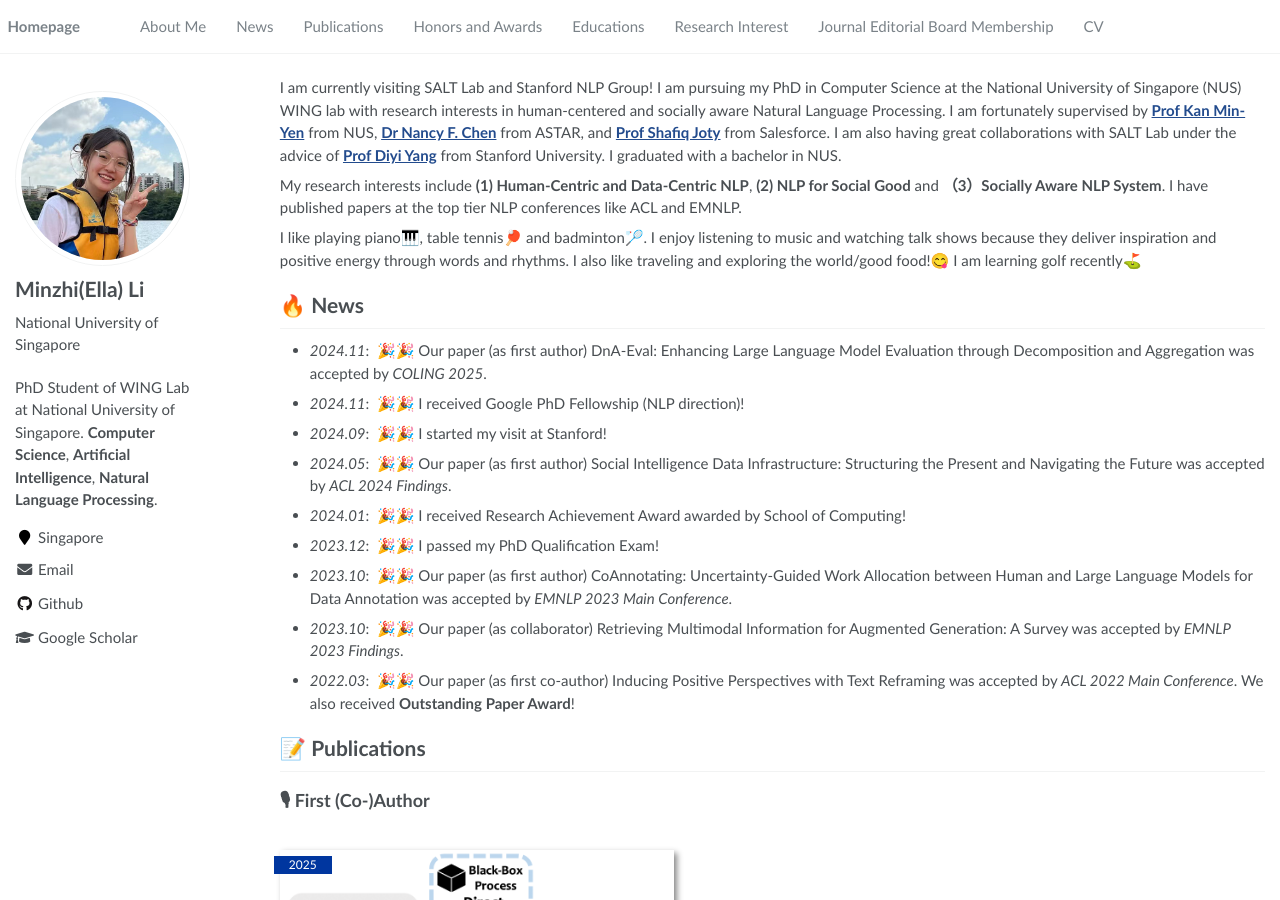
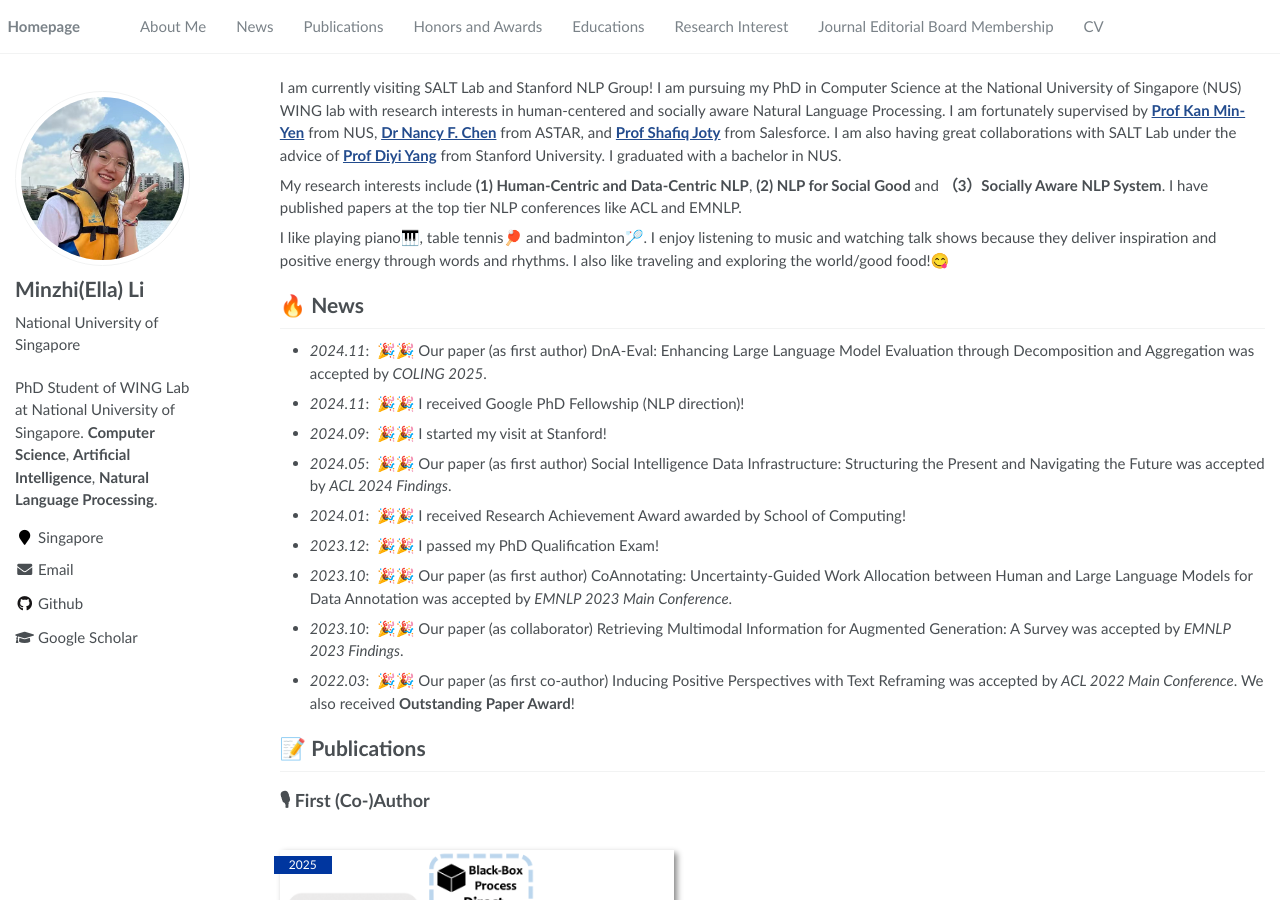
Before and after one commit to Yocodeyo/Yocodeyo.github.io, a Jekyll site: the page built from _pages/about.md, in a window 1280 px wide and 900 px high. Built offline with Jekyll 4.4.1, drawn with Linux system fonts in a browser that asks for light colours; a script that is not in the unit is left out.

Commit message:
Update about.md

```diff
--- a/_pages/about.md
+++ b/_pages/about.md
@@ -21,7 +21,7 @@
 
 My research interests include **(1) Human-Centric and Data-Centric NLP**, **(2) NLP for Social Good** and **（3）Socially Aware NLP System**. I have published papers at the top tier NLP conferences like ACL and EMNLP.
 
-I like playing piano🎹, table tennis🏓 and badminton🏸. I enjoy listening to music and watching talk shows because they deliver inspiration and positive energy through words and rhythms. I also like traveling and exploring the world/good food!😋 I am learning golf recently⛳️
+I like playing piano🎹, table tennis🏓 and badminton🏸. I enjoy listening to music and watching talk shows because they deliver inspiration and positive energy through words and rhythms. I also like traveling and exploring the world/good food!😋
 
 
 # 🔥 News
```
